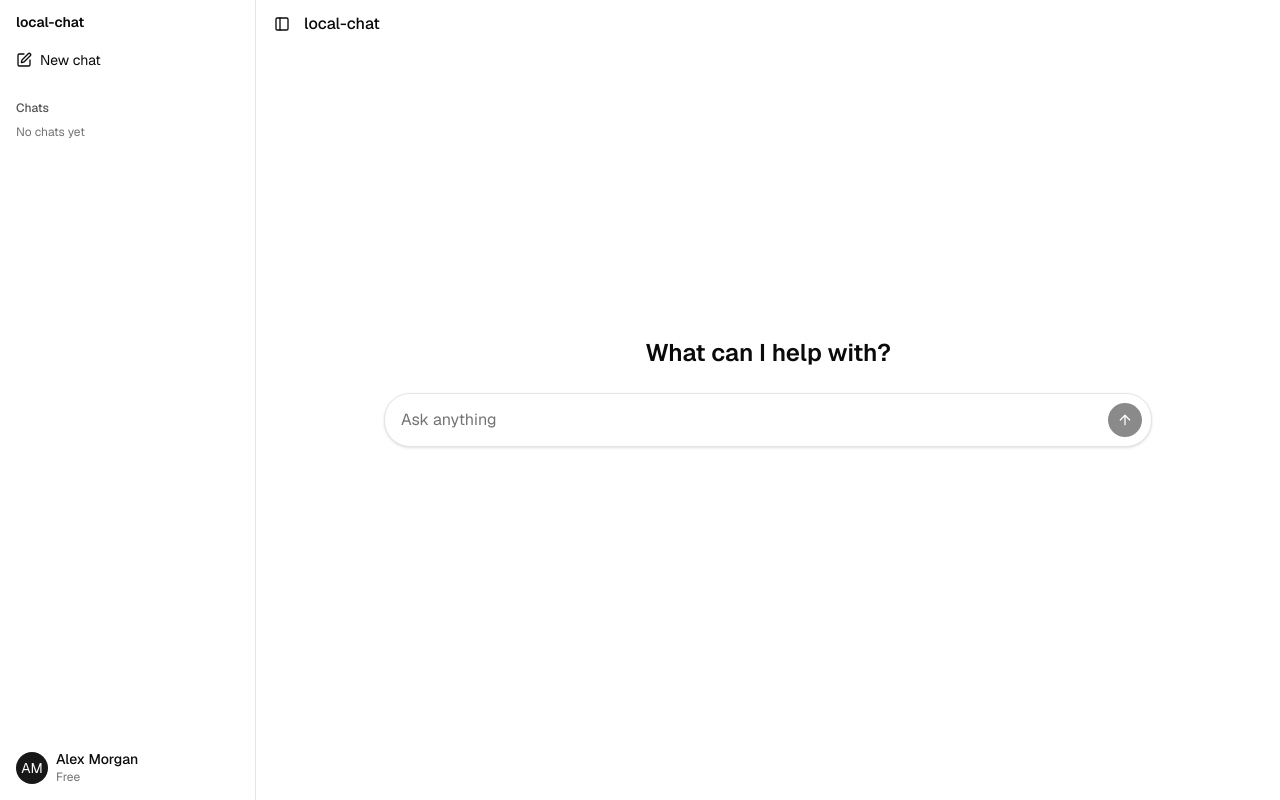
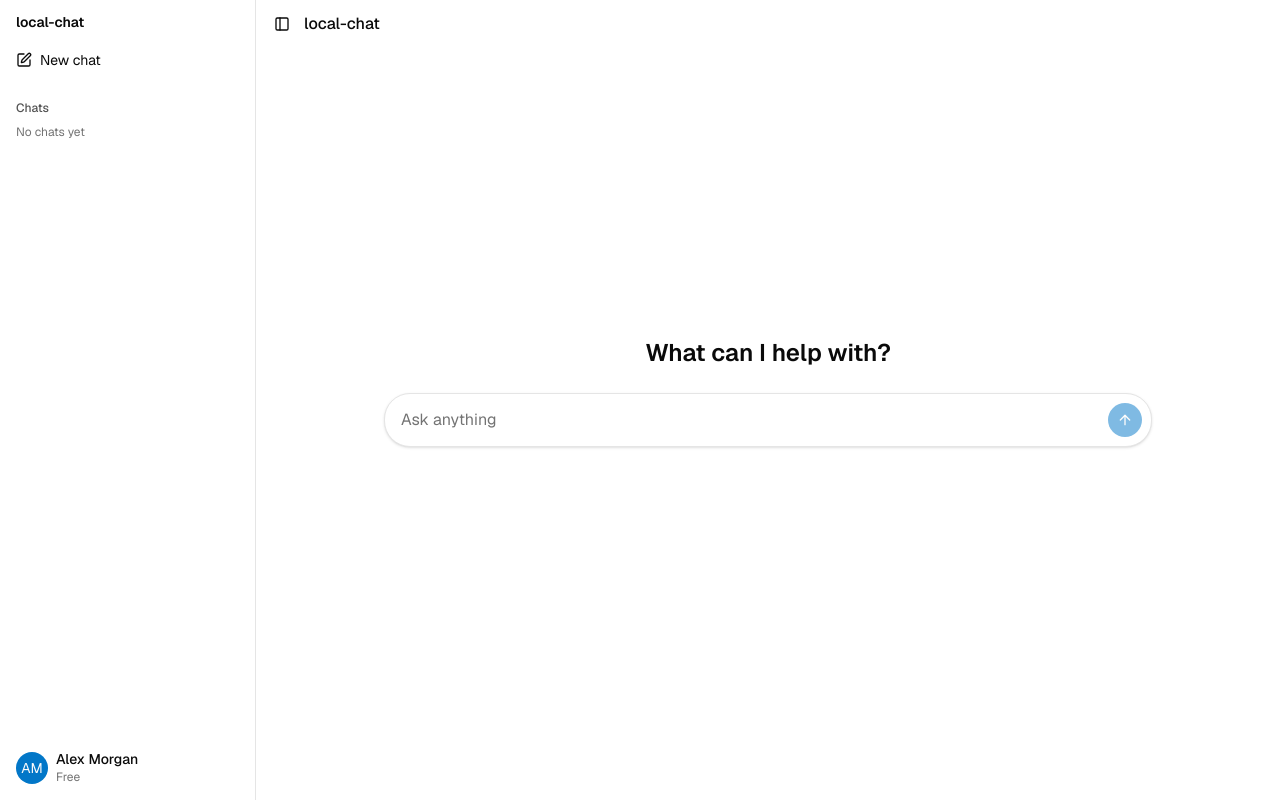
Before and after one commit to 18gen/local-chat, a Next.js app in the folder frontend/: page / in a window 1280 px wide. Built offline with nearby package versions, Linux system fonts and the light colour scheme.

Commit message:
style(frontend): use medical blue as primary color

```diff
--- a/frontend/src/app/globals.css
+++ b/frontend/src/app/globals.css
@@ -56,7 +56,7 @@
   --card-foreground: oklch(0.145 0 0);
   --popover: oklch(1 0 0);
   --popover-foreground: oklch(0.145 0 0);
-  --primary: oklch(0.205 0 0);
+  --primary: oklch(0.557 0.153 249);
   --primary-foreground: oklch(0.985 0 0);
   --secondary: oklch(0.97 0 0);
   --secondary-foreground: oklch(0.205 0 0);
@@ -92,7 +92,7 @@
   --card-foreground: oklch(0.985 0 0);
   --popover: oklch(0.205 0 0);
   --popover-foreground: oklch(0.985 0 0);
-  --primary: oklch(0.922 0 0);
+  --primary: oklch(0.557 0.153 249);
   --primary-foreground: oklch(0.205 0 0);
   --secondary: oklch(0.269 0 0);
   --secondary-foreground: oklch(0.985 0 0);
```
